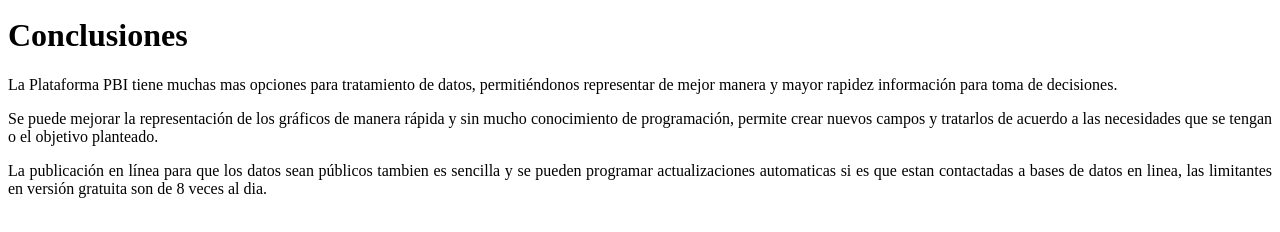
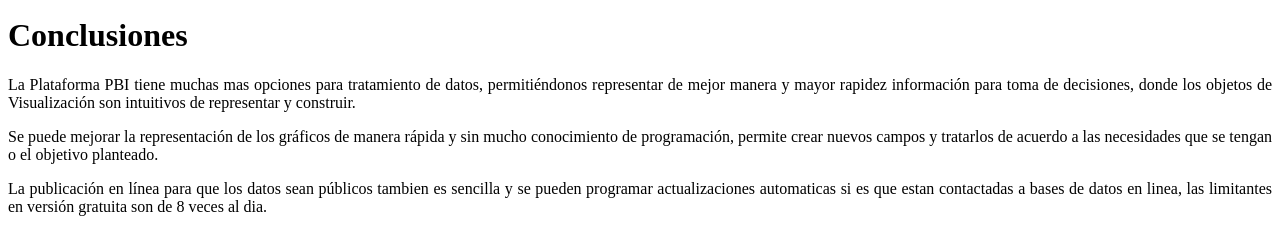
Before and after one commit to jjddmmrr/AG2-PBI, a website: page index.html in a window 1280 px wide. Shown: the part 1014-1246 px from the top of the page. Drawn offline with Linux system fonts and the light colour scheme.

Commit message:
1 file modified

```diff
--- a/index.html
+++ b/index.html
@@ -22,7 +22,7 @@
 <h1>Conclusiones</h1>
 </p>
 <p align="justify">
-La Plataforma PBI tiene muchas mas opciones para tratamiento de datos, permitiéndonos representar de mejor manera y mayor rapidez información para toma de decisiones.
+La Plataforma PBI tiene muchas mas opciones para tratamiento de datos, permitiéndonos representar de mejor manera y mayor rapidez información para toma de decisiones, donde los objetos de Visualización son intuitivos de representar y construir.
 </p>
 <p align="justify">
 Se puede mejorar la representación de los gráficos de manera rápida y sin mucho conocimiento de programación, permite crear nuevos campos y tratarlos de acuerdo a las necesidades que se tengan o el objetivo planteado.
```
